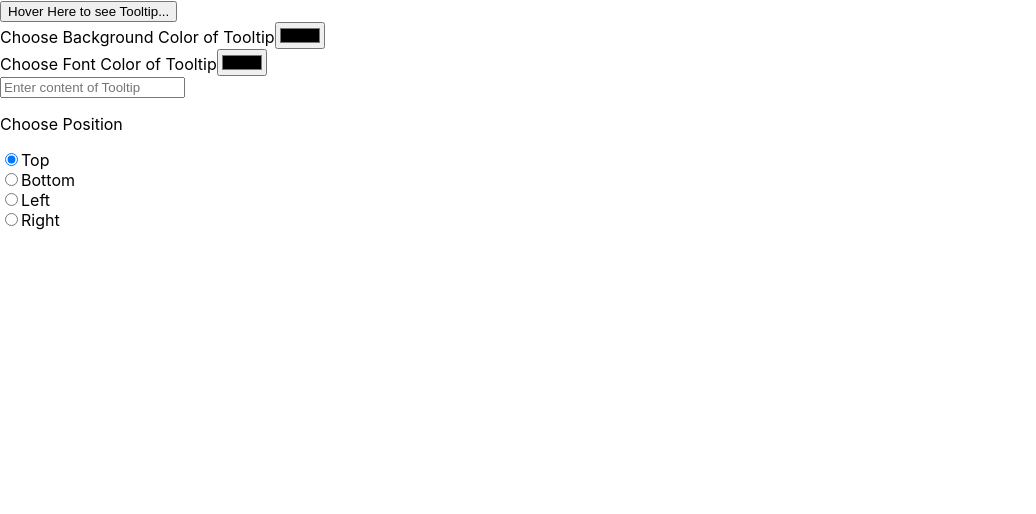
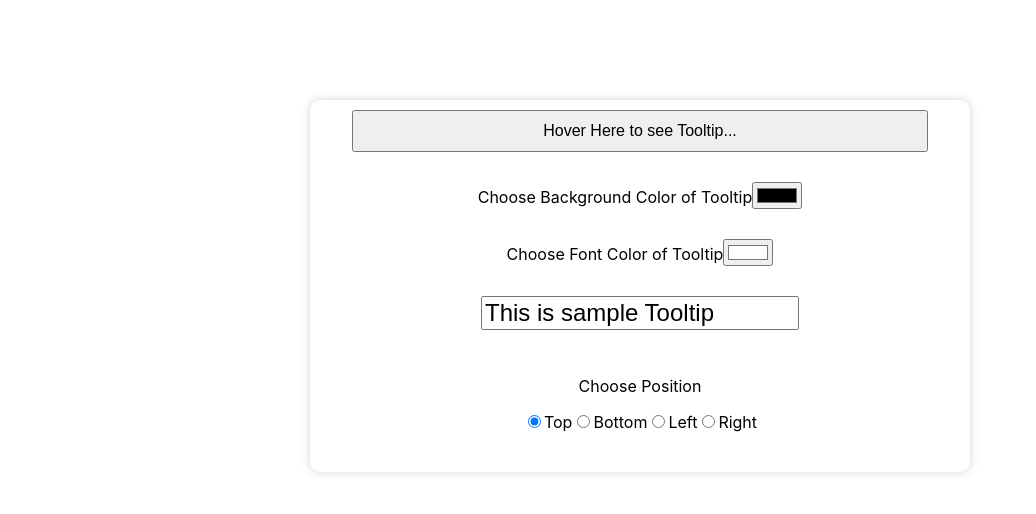
Before and after one commit to mohit-kumar-garg/react-tooltip, a React (Create React App) app: page / in a window 1280 px wide. Shown: the top 514 px of the page, without its empty margins (0-1036 px from the left). Built offline with nearby package versions, Linux system fonts and the light colour scheme.

Commit message:
Added the styles using app.module.css. Also, added the state and capture the state using onchange and onclick

```diff
--- a/src/assets/css/App.css
+++ /dev/null
@@ -1,38 +0,0 @@
-.App {
-  text-align: center;
-}
-
-.App-logo {
-  height: 40vmin;
-  pointer-events: none;
-}
-
-@media (prefers-reduced-motion: no-preference) {
-  .App-logo {
-    animation: App-logo-spin infinite 20s linear;
-  }
-}
-
-.App-header {
-  background-color: #282c34;
-  min-height: 100vh;
-  display: flex;
-  flex-direction: column;
-  align-items: center;
-  justify-content: center;
-  font-size: calc(10px + 2vmin);
-  color: white;
-}
-
-.App-link {
-  color: #61dafb;
-}
-
-@keyframes App-logo-spin {
-  from {
-    transform: rotate(0deg);
-  }
-  to {
-    transform: rotate(360deg);
-  }
-}
--- /dev/null
+++ b/src/assets/css/app.module.css
@@ -0,0 +1,48 @@
+.container {
+  /* border: 1px solid black; */
+
+  border-radius: 10px;
+  box-shadow: 0px 0px 10px 0px lightgrey;
+
+  width: 50%;
+  margin: auto;
+  margin-top: 100px;
+
+  padding: 10px;
+
+  display: flex;
+  flex-direction: column;
+  flex-wrap: wrap;
+
+  text-align: center;
+}
+
+.container button {
+  width: 90%;
+
+  margin: auto;
+
+  padding: 10px;
+
+  font-size: 1rem;
+}
+
+.configurations {
+  /* border: 1px solid black; */
+
+  width: 90%;
+
+  margin: auto;
+
+  padding: 10px;
+}
+
+.configurations div {
+  margin: 10px;
+
+  padding: 10px;
+}
+
+.content input {
+  font-size: 1.5rem;
+}
--- a/src/components/App.js
+++ b/src/components/App.js
@@ -1,24 +1,81 @@
 import React from "react";
 
-import "../assets/css/App.css";
+import styles from "../assets/css/app.module.css";
 
 class App extends React.Component {
+  constructor() {
+    super();
+
+    this.state = {
+      bgcolor: "#000000",
+      fontColor: "#ffffff",
+      content: "This is sample Tooltip",
+      position: "top",
+    };
+  }
+
   render() {
+    const { bgcolor, fontColor, content, position } = this.state;
+
     return (
-      <div className="container">
-        <button>Hover Here to see Tooltip...</button>
+      <div className={styles.container}>
+        <button
+          onClick={() => {
+            console.log("Bgcolor: ", bgcolor);
+            console.log("fontColor: ", fontColor);
+            console.log("content: ", content);
+            console.log("position: ", position);
+          }}
+        >
+          Hover Here to see Tooltip...
+        </button>
 
-        <div className="configurations">
+        <div className={styles.configurations}>
+          <div>
             <label htmlFor="bg-color">Choose Background Color of Tooltip</label>
-          <input type="Color" id="bg-color"></input>
+            <input
+              type="Color"
+              id="bg-color"
+              value={bgcolor}
+              onChange={(e) => {
+                // console.log("New value is:", e.target.value);
+                this.setState({
+                  bgcolor: e.target.value,
+                });
+              }}
+            ></input>
+          </div>
 
-          <br />
+          <div>
             <label htmlFor="font-color">Choose Font Color of Tooltip</label>
-          <input type="Color" id="font-color"></input>
+            <input
+              type="Color"
+              id="font-color"
+              value={fontColor}
+              onChange={(e) => {
+                // console.log("New value is:", e.target.value);
+                this.setState({
+                  fontColor: e.target.value,
+                });
+              }}
+            ></input>
+          </div>
 
-          <br />
-          <input type="text" placeholder="Enter content of Tooltip"></input>
+          <div className={styles.content}>
+            <input
+              type="text"
+              placeholder="Enter content of Tooltip"
+              value={content}
+              onChange={(e) => {
+                // console.log("New value is:", e.target.value);
+                this.setState({
+                  content: e.target.value,
+                });
+              }}
+            ></input>
+          </div>
 
+          <div>
             <p>Choose Position</p>
 
             <input
@@ -26,18 +83,54 @@ class App extends React.Component {
               name="position"
               value="Top"
               defaultChecked
+              onClick={(e) => {
+                // console.log("New value is:", e.target.value);
+                this.setState({
+                  position: e.target.value,
+                });
+              }}
             ></input>
             <label>Top</label>
-          <br />
-          <input type="radio" name="position" value="Bottom"></input>
+
+            <input
+              type="radio"
+              name="position"
+              value="Bottom"
+              onClick={(e) => {
+                // console.log("New value is:", e.target.value);
+                this.setState({
+                  position: e.target.value,
+                });
+              }}
+            ></input>
             <label>Bottom</label>
-          <br />
-          <input type="radio" name="position" value="Left"></input>
+
+            <input
+              type="radio"
+              name="position"
+              value="Left"
+              onClick={(e) => {
+                // console.log("New value is:", e.target.value);
+                this.setState({
+                  position: e.target.value,
+                });
+              }}
+            ></input>
             <label>Left</label>
-          <br />
-          <input type="radio" name="position" value="Right"></input>
+
+            <input
+              type="radio"
+              name="position"
+              value="Right"
+              onClick={(e) => {
+                // console.log("New value is:", e.target.value);
+                this.setState({
+                  position: e.target.value,
+                });
+              }}
+            ></input>
             <label>Right</label>
-          <br />
+          </div>
         </div>
       </div>
     );
```
Lines whose indentation alone changed are shown as unchanged.
